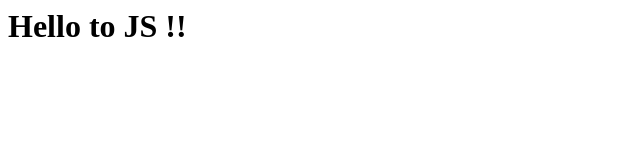
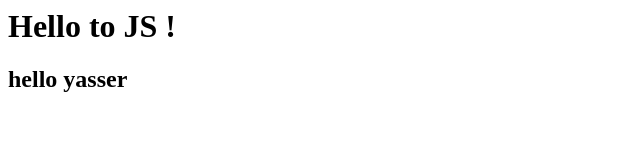
Before and after one commit to yasserbch007/myApp, a plain HTML site: page index.html in a window 1280 px wide. Shown: the whole page, without its empty margins (0-640 px from the left). Drawn offline with Linux system fonts and the light colour scheme.

Commit message:
add hello yasser

```diff
--- a/index.html
+++ b/index.html
@@ -5,7 +5,8 @@
     </head>
     <body>
         <header>
-            <h1>Hello to JS !!</h1>
+            <h1>Hello to JS !</h1>
+            <h2>hello yasser</h2>
         </header>
         <script src="main.js"></script>
     </body>
```
